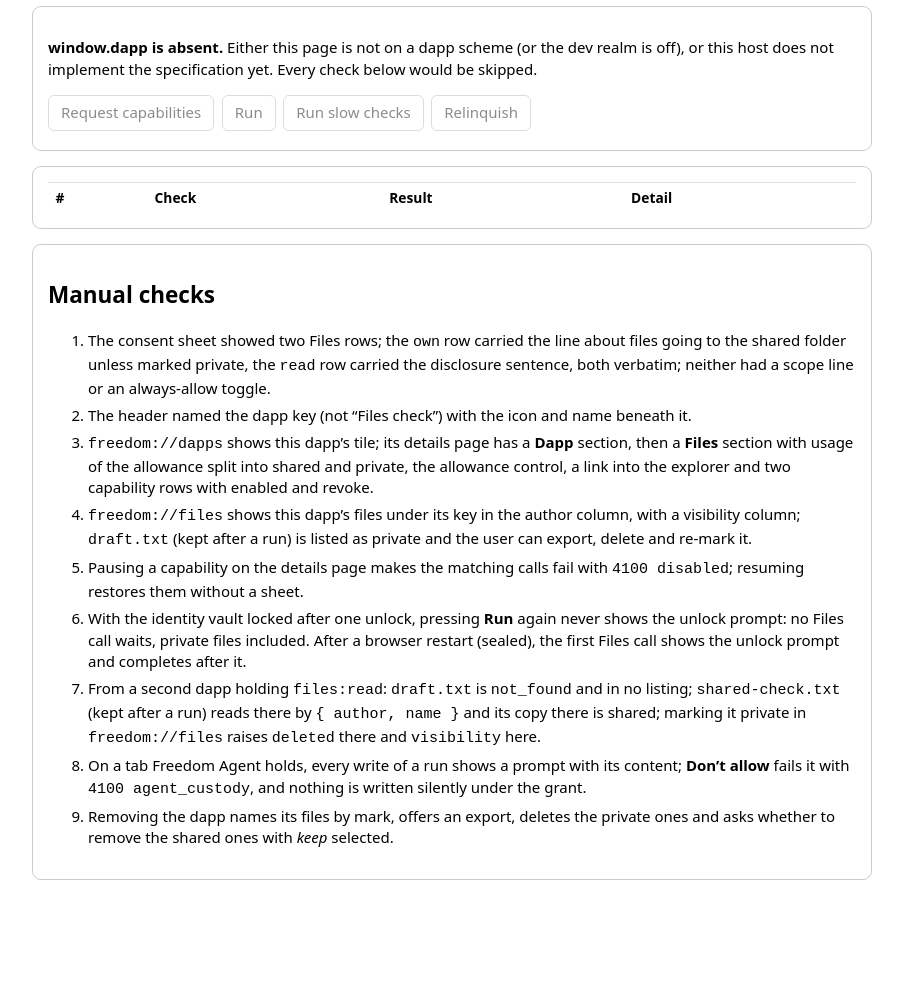
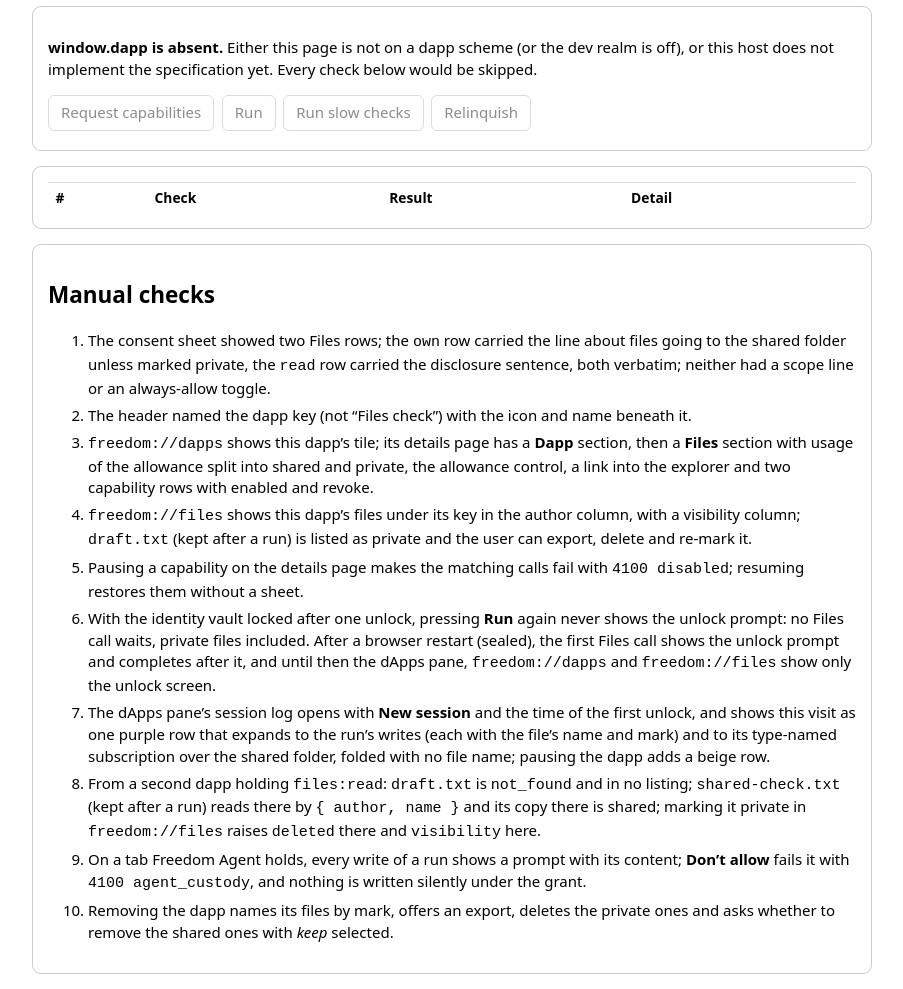
Before and after one commit to 0x-noad/FreedomBrowserDappSpec, a plain HTML site: page examples/files/index.html in a window 1280 px wide. Shown: the part 82-1071 px from the top of the page, without its empty margins (188-1091 px from the left). Before the commit the page ends 977 px from the top, so only its background shows below. Drawn offline with Linux system fonts and the light colour scheme.

Commit message:
Unlock first on every surface; dapp activity log and session log
Before the first unlock of a session nothing dapp-related happens: no
added dapp is connected and every dApps surface shows the unlock screen
alone. A site without a record still gets the consent sheet, and a
build check made before the unlock is held until it.

The activity log becomes the dapp activity log, with one entry shape,
an Activity log table in every provider document, refused, failed and
limited calls, shared-folder reads, and folding in place of the ring
buffer. A session log in the dApps pane and on freedom://dapps/log
shows every dapp visit, every change and Freedom Agent's part, kept 90
days at least. The separate Agent log is removed.

Co-Authored-By: Claude Fable 5.2 <noreply@anthropic.com>

```diff
--- a/examples/files/index.html
+++ b/examples/files/index.html
@@ -42,7 +42,8 @@
       <li><code>freedom://dapps</code> shows this dapp’s tile; its details page has a <b>Dapp</b> section, then a <b>Files</b> section with usage of the allowance split into shared and private, the allowance control, a link into the explorer and two capability rows with enabled and revoke.</li>
       <li><code>freedom://files</code> shows this dapp’s files under its key in the author column, with a visibility column; <code>draft.txt</code> (kept after a run) is listed as private and the user can export, delete and re-mark it.</li>
       <li>Pausing a capability on the details page makes the matching calls fail with <code>4100 disabled</code>; resuming restores them without a sheet.</li>
-      <li>With the identity vault locked after one unlock, pressing <b>Run</b> again never shows the unlock prompt: no Files call waits, private files included. After a browser restart (sealed), the first Files call shows the unlock prompt and completes after it.</li>
+      <li>With the identity vault locked after one unlock, pressing <b>Run</b> again never shows the unlock prompt: no Files call waits, private files included. After a browser restart (sealed), the first Files call shows the unlock prompt and completes after it, and until then the dApps pane, <code>freedom://dapps</code> and <code>freedom://files</code> show only the unlock screen.</li>
+      <li>The dApps pane’s session log opens with <b>New session</b> and the time of the first unlock, and shows this visit as one purple row that expands to the run’s writes (each with the file’s name and mark) and to its type-named subscription over the shared folder, folded with no file name; pausing the dapp adds a beige row.</li>
       <li>From a second dapp holding <code>files:read</code>: <code>draft.txt</code> is <code>not_found</code> and in no listing; <code>shared-check.txt</code> (kept after a run) reads there by <code>{ author, name }</code> and its copy there is shared; marking it private in <code>freedom://files</code> raises <code>deleted</code> there and <code>visibility</code> here.</li>
       <li>On a tab Freedom Agent holds, every write of a run shows a prompt with its content; <b>Don’t allow</b> fails it with <code>4100 agent_custody</code>, and nothing is written silently under the grant.</li>
       <li>Removing the dapp names its files by mark, offers an export, deletes the private ones and asks whether to remove the shared ones with <i>keep</i> selected.</li>
```
Also changed, not shown: examples/safe/index.html (+1 -1 lines), 7 other files.
